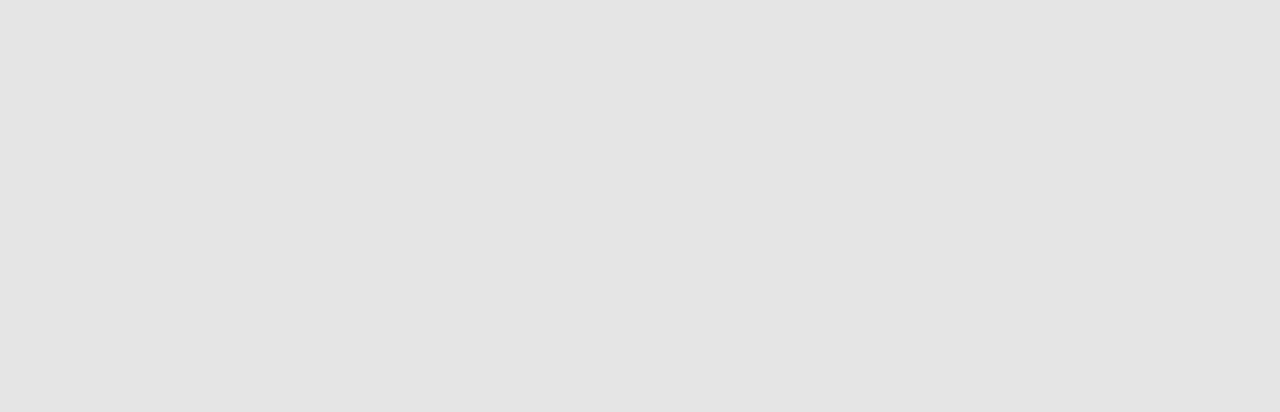
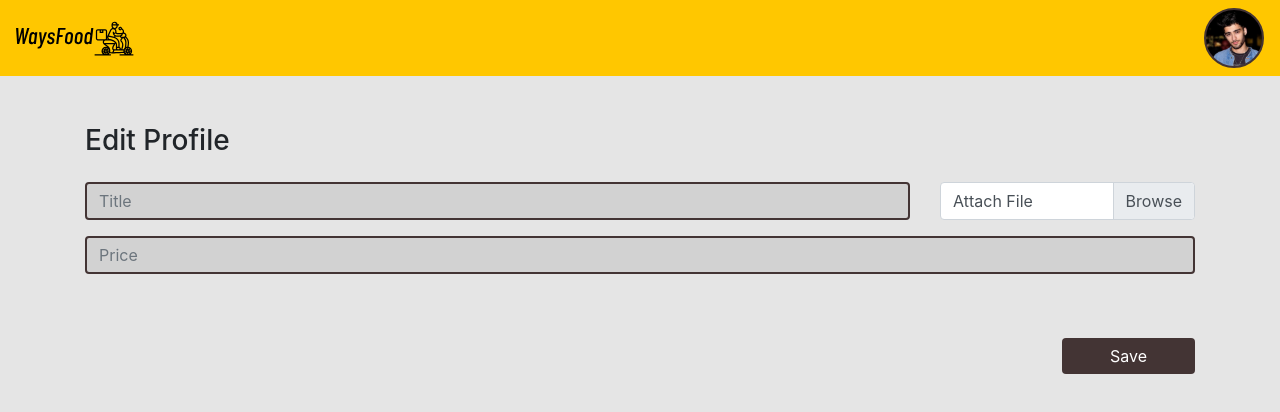
Before and after one commit to hwisnu222/DWF21WH_foodWays, a React (Create React App) app: page /addproduct in a window 1280 px wide. Shown: the top 412 px of the page. Built offline with nearby package versions, Linux system fonts and the light colour scheme.

Commit message:
add add product page

```diff
--- a/src/App.js
+++ b/src/App.js
@@ -8,6 +8,7 @@ import { BrowserRouter as Router, Switch, Route } from "react-router-dom";
 import Index from "./pages/index";
 import UserProfile from "./pages/UserProfile";
 import Detail from "./pages/DetailProduct";
+import AddProduct from "./pages/addProduct";
 
 function App() {
   return (
@@ -17,6 +18,7 @@ function App() {
           <Route exact path="/" component={Index} />
           <Route exact path="/profile" component={UserProfile} />
           <Route exact path="/detail" component={Detail} />
+          <Route exact path="/addproduct" component={AddProduct} />
         </div>
       </Switch>
     </Router>
--- /dev/null
+++ b/src/component/macro/AddProductPartner.js
@@ -0,0 +1,37 @@
+import { Row, Col, Button, Form, Container, InputGroup } from "react-bootstrap";
+
+export default function AddProductPartner() {
+  return (
+    <Container>
+      <h3 className="mb-4 mt-5">Edit Profile</h3>
+      <Form>
+        <Form.Group>
+          <Row>
+            <Col md={9}>
+              <Form.Control
+                type="text"
+                placeholder="Title"
+                className="input-text"
+              />
+            </Col>
+            <Col md={3}>
+              <Form>
+                <Form.File id="custom-file" label="Attach File" custom />
+              </Form>
+            </Col>
+          </Row>
+        </Form.Group>
+        <Form.Group>
+          <Form.Control
+            type="text"
+            placeholder="Price"
+            className="input-text"
+          />
+        </Form.Group>
+        <div className="d-flex justify-contetn-end">
+          <Button className="brown ml-auto mt-5 px-5">Save</Button>
+        </div>
+      </Form>
+    </Container>
+  );
+}
--- /dev/null
+++ b/src/component/micro/HeaderPartner.js
@@ -0,0 +1,20 @@
+import { Navbar, Form } from "react-bootstrap";
+
+//images
+import Avatar from "../../assets/icon/avatar.svg";
+import FoodWays from "../../assets/icon/foodways.svg";
+import Logo from "../../assets/icon/logo.svg";
+
+export default function HeaderPartner() {
+  return (
+    <Navbar variant="light" className="yellow">
+      <Navbar.Brand href="#home" className="mr-auto">
+        <img src={FoodWays} alt="logortype" />
+        <img src={Logo} alt="logo" />
+      </Navbar.Brand>
+      <Form inline>
+        <img src={Avatar} alt="avatar" />
+      </Form>
+    </Navbar>
+  );
+}
--- a/src/pages/UserProfile.js
+++ b/src/pages/UserProfile.js
@@ -2,7 +2,7 @@ import React from "react";
 
 //Components
 import HeaderAdmin from "../component/micro/HeaderAdmin";
-import Profile from "../component/macro/Profile";
+import Profile from "../component/macro/ProfilePartner";
 import EditProfile from "../component/macro/EditProfile";
 
 export default function UserProfile() {
--- /dev/null
+++ b/src/pages/addProduct.js
@@ -0,0 +1,13 @@
+import React from "react";
+import HeaderPartner from "../component/micro/HeaderPartner";
+import AddProductPartner from "../component/macro/AddProductPartner";
+import HeaderAdmin from "../component/micro/HeaderAdmin";
+
+export default function AddProduct() {
+  return (
+    <div>
+      <HeaderPartner />
+      <AddProductPartner />
+    </div>
+  );
+}
```
Also changed, not shown: src/component/macro/ProfilePartner.js (renamed from src/component/macro/Profile.js).
